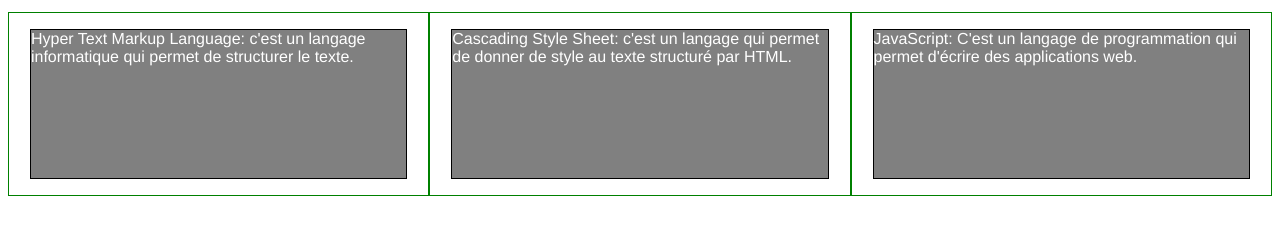
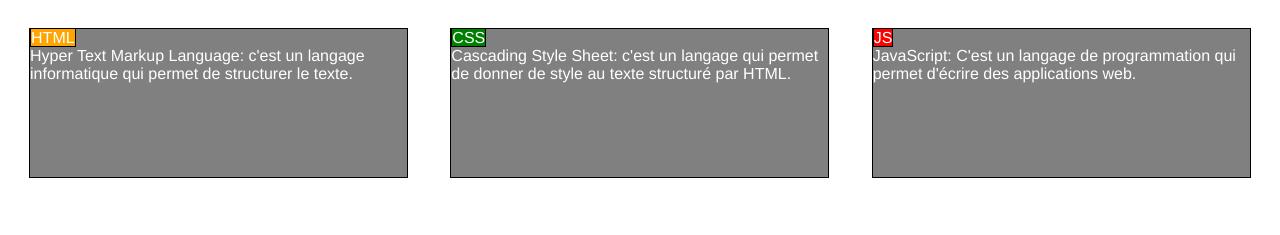
Before and after one commit to DgrinderHZ/Coding-Assignment, a plain HTML site: page module2_solution/index.html in a window 1280 px wide. Shown: the part 61-296 px from the top of the page. Drawn offline with Linux system fonts and the light colour scheme.

Commit message:
add span

```diff
--- a/module2_solution/css/styles.css
+++ b/module2_solution/css/styles.css
@@ -1,4 +1,19 @@
     /*** Base styles ***/
+        span {
+        	border: 1px solid black;
+        	position: relative;
+        	top: 0px;
+        	right: 0px;
+        }
+        .s1 {
+        	background-color: orange;
+        }
+        .s2 {
+        	background-color: green;
+        }
+        .s3 {
+        	background-color: red;
+        }
 		*{
 			box-sizing: border-box;
 		}
@@ -10,7 +25,6 @@
 		p {
 			border:  1px solid black;
 			background-color: gray;
-			background-clip: HTML;
 			width: 90%;
 			height: 150px;
 			margin-right: auto;
@@ -30,7 +44,7 @@
 			 .col-lg-5, .col-lg-6, .col-lg-7, .col-lg-8,
 			  .col-lg-9, .col-lg-10, .col-lg-11, .col-lg-12{
 			  	float: left;
-			  	border: 1px solid green;
+			  	/*border: 1px solid green;*/
 			  }
 
 			  .col-lg-1 {
@@ -79,7 +93,7 @@
              .col-md-7, .col-md-8, .col-md-9,
               .col-md-10, .col-md-11, .col-md-12 {
                 float: left;
-                border: 1px solid green;
+                /*border: 1px solid green;*/
               }
               .col-md-1 {
                 width: 8.33%;
--- a/module2_solution/index.html
+++ b/module2_solution/index.html
@@ -12,13 +12,22 @@
   <h1>Our Menu</h1>
   <div class="row">
   	<div class="col-lg-4 col-md-6">
-  		<p>Hyper Text Markup Language: c'est un langage informatique qui permet de structurer le texte.</p>
+  		 <p>
+  		 	<span class="s1">HTML</span> <br>
+  		    Hyper Text Markup Language: c'est un langage informatique qui permet de structurer le texte.
+  		</p>
   	</div>
     <div class="col-lg-4 col-md-6">
-    	<p>Cascading Style Sheet: c'est un langage qui permet de donner de style au texte structuré par HTML.</p>
+    	<p>
+    	    <span class="s2">CSS</span> <br>
+    	    Cascading Style Sheet: c'est un langage qui permet de donner de style au texte structuré par HTML.
+        </p>
     </div>
-    <div class="col-lg-4 col-md-6">
-    	<p>JavaScript: C'est un langage de programmation  qui permet d'écrire des applications web.</p>
+    <div class="col-lg-4 col-md-12">
+    	<p>
+    		<span class="s3">JS</span> <br>
+    	    JavaScript: C'est un langage de programmation  qui permet d'écrire des applications web.
+    	</p>
     </div>
   </div>
 
```
